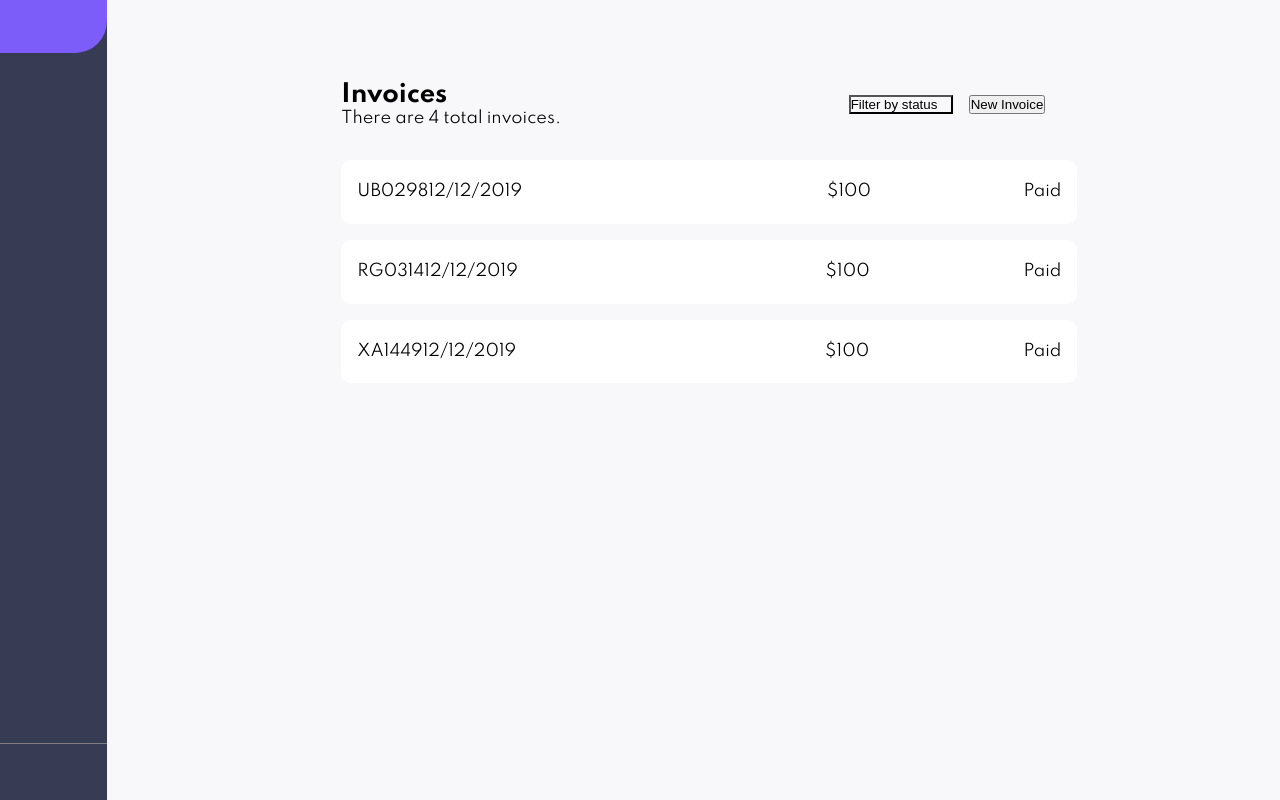
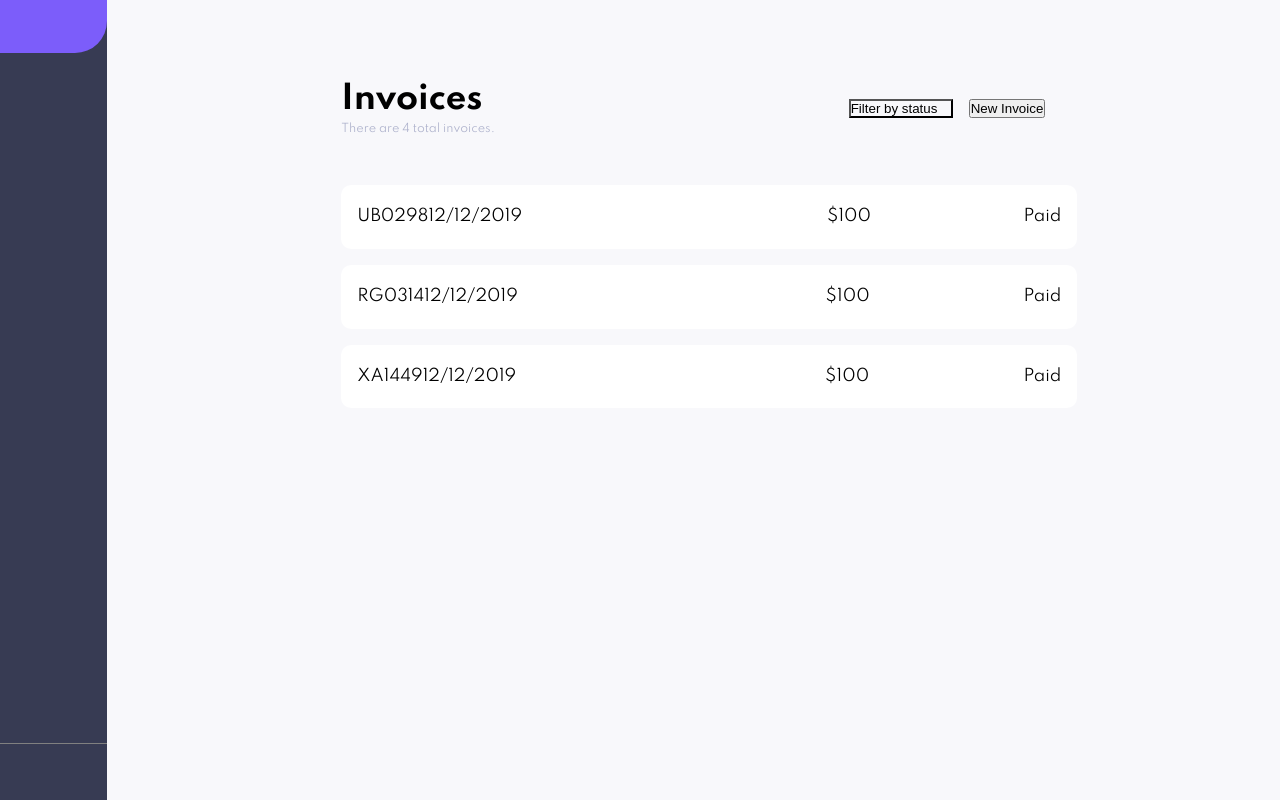
Before and after one commit to mithatercan/invoice-generator, a React (Create React App) app: page / in a window 1280 px wide. Built offline with nearby package versions, Linux system fonts and the light colour scheme; some icons are missing.

Commit message:
Update Invoice list header

```diff
--- a/src/components/InvoiceListHeader.jsx
+++ b/src/components/InvoiceListHeader.jsx
@@ -4,10 +4,10 @@ import NewInvoiceBtn from "./NewInvoiceBtn";
 import "../scss/components/list-header.scss";
 const InvoiceListHeader = () => {
   return (
-    <header className='list-header display-flex jc-space-between'>
-      <div>
-        <h2>Invoices</h2>
-        <p>There are 4 total invoices.</p>
+    <header className='list-header display-flex ai-center jc-space-between'>
+      <div className='list-header__heading'>
+        <h1>Invoices</h1>
+        <small>There are 4 total invoices.</small>
       </div>
       <div className='display-flex ai-center'>
         <Filter />
--- a/src/scss/components/list-header.scss
+++ b/src/scss/components/list-header.scss
@@ -1,3 +1,23 @@
 .list-header {
-  margin-bottom: 2em;
+  margin-bottom: 3em;
+  &__heading {
+    h1 {
+      font-size: 2em;
+    }
+    small {
+      color: #aeb2cc;
+      font-size: 0.7em;
+    }
+  }
+  .invoice-btn {
+    background-color: #7c5dfa;
+    color: #fff;
+    padding: 0.7em 1em;
+    border-radius: 20px;
+    cursor: pointer;
+    svg {
+      font-size: 2.2em;
+      margin-right: 0.2em;
+    }
+  }
 }
```
